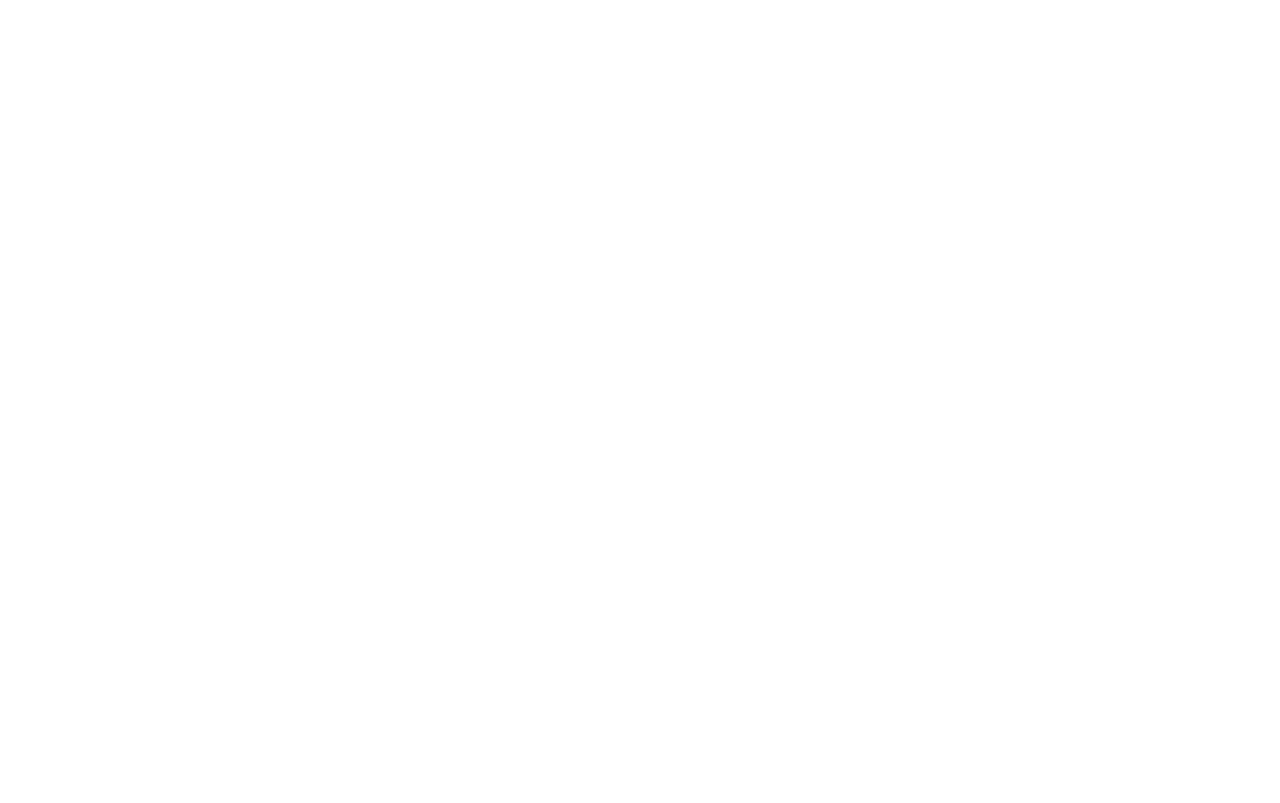
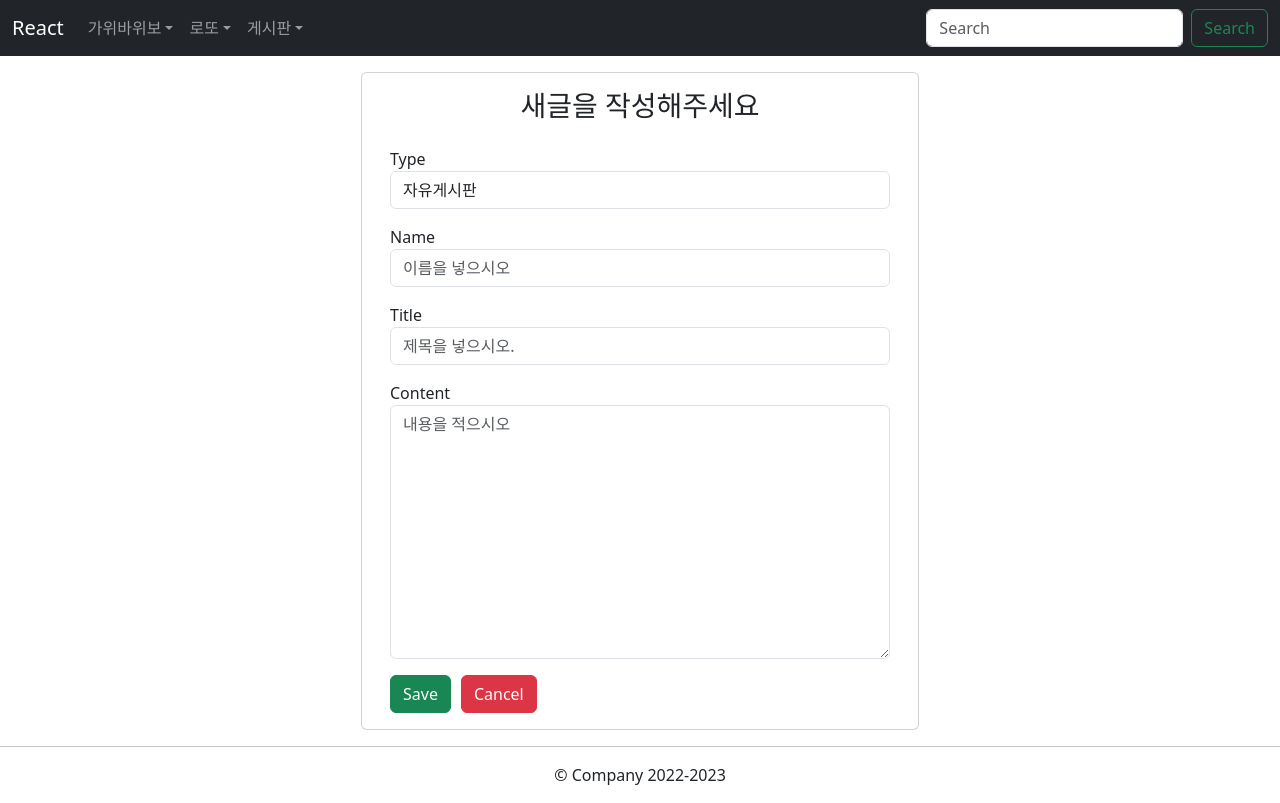
Before and after one commit to Kimyoon-jeong/react-vidt-kyj-game-project, a React (Vite) app: page /boards/write in a window 1280 px wide. Before the commit this address had no page. Built offline with nearby package versions, Linux system fonts and the light colour scheme.

Commit message:
write완성

```diff
--- /dev/null
+++ b/src/components/pages/BoardWritePage.jsx
@@ -0,0 +1,115 @@
+import React, { useEffect, useState } from "react";
+import boardService from "../../services/BoardService";
+import { Navigate } from "react-router-dom";
+
+const BoardWritePage = () => {
+  const initBoardState = {
+    bname: "",
+    btitle: "",
+    bcontent: "",
+  };
+
+  const [board, setBoard] = useState(initBoardState);
+
+  //redirect를 위한 처리
+  const [submitted, setsubmitted] = useState(false);
+
+  // 처음 랜더링하고 한번만 타라
+  // useEffect(() => {
+  //   saveBoard();
+  // }, []);
+
+  const handleInputChange = (event) => {
+    const { name, value } = event.target;
+    setBoard({ ...board, [name]: value });
+  };
+
+  const saveBoard = () => {
+    let data = {
+      bname: board.bname,
+      btitle: board.btitle,
+      bcontent: board.bcontent,
+    };
+
+    boardService
+      .write(data)
+      .then((respose) => {
+        console.log(respose);
+        setsubmitted(true);
+      })
+      .catch((error) => {
+        console.log(error);
+      });
+
+    /* axios 글 저장 */
+  };
+
+  return submitted ? (
+    <Navigate to={{ pathname: "/boards" }} />
+  ) : (
+    <div>
+      <div className="container mt-3">
+        <div className="container">
+          <div className="row">
+            <div className="card col-md-6 offset-md-3 offset-md-3">
+              <h3 className="text-center mt-3">새글을 작성해주세요</h3>
+              <div className="card-body">
+                <div className="form-group">
+                  <label> Type </label>
+                  <select placeholder="type" className="form-control">
+                    <option value="1">자유게시판</option>
+                    {/* <option value="2">질문과 답변</option> */}
+                  </select>
+                </div>
+                <div className="form-group mt-3">
+                  <label> Name </label>
+                  <input
+                    type="text"
+                    placeholder="이름을 넣으시오"
+                    name="bname"
+                    className="form-control"
+                    value={board.bname}
+                    onChange={handleInputChange}
+                  />
+                </div>
+                <div className="form-group mt-3">
+                  <label> Title </label>
+                  <input
+                    placeholder="제목을 넣으시오."
+                    name="btitle"
+                    className="form-control"
+                    value={board.btitle}
+                    onChange={handleInputChange}
+                  />
+                </div>
+                <div className="form-group mt-3 mb-3">
+                  <label> Content </label>
+
+                  <textarea
+                    placeholder="내용을 적으시오"
+                    name="bcontent"
+                    className="form-control"
+                    value={board.bcontent}
+                    onChange={handleInputChange}
+                    rows="10"
+                  />
+                </div>
+                <button className="btn btn-success" onClick={saveBoard}>
+                  Save
+                </button>
+                <button
+                  className="btn btn-danger"
+                  style={{ marginLeft: "10px" }}
+                >
+                  Cancel
+                </button>
+              </div>
+            </div>
+          </div>
+        </div>
+      </div>
+    </div>
+  );
+};
+
+export default BoardWritePage;
--- a/src/router/Router.jsx
+++ b/src/router/Router.jsx
@@ -3,6 +3,7 @@
 import LottoPage from "../components/pages/LottoPage";
 import RspPage from "../components/pages/RspPage";
 import BoardListPage from "../components/pages/BoardListPage";
+import BoardWritePage from "./../components/pages/BoardWritePage";
 
 const routes = [
   {
@@ -39,6 +40,11 @@
         loader: () => "게시판",
         element: <BoardListPage />,
       },
+      {
+        path: "/boards/write",
+        loader: () => "글쓰기",
+        element: <BoardWritePage />,
+      },
     ],
   },
 ];
--- a/src/services/BoardService.jsx
+++ b/src/services/BoardService.jsx
@@ -8,7 +8,12 @@
   return http.delete(`boards/${id}`); //"boards/" + id 같음
 };
 
+const write = (data) => {
+  return http.post(`/boards/`, data); //"boards/" + id 같음
+};
+
 export default {
   getPagingList,
   remove,
+  write,
 };
```
